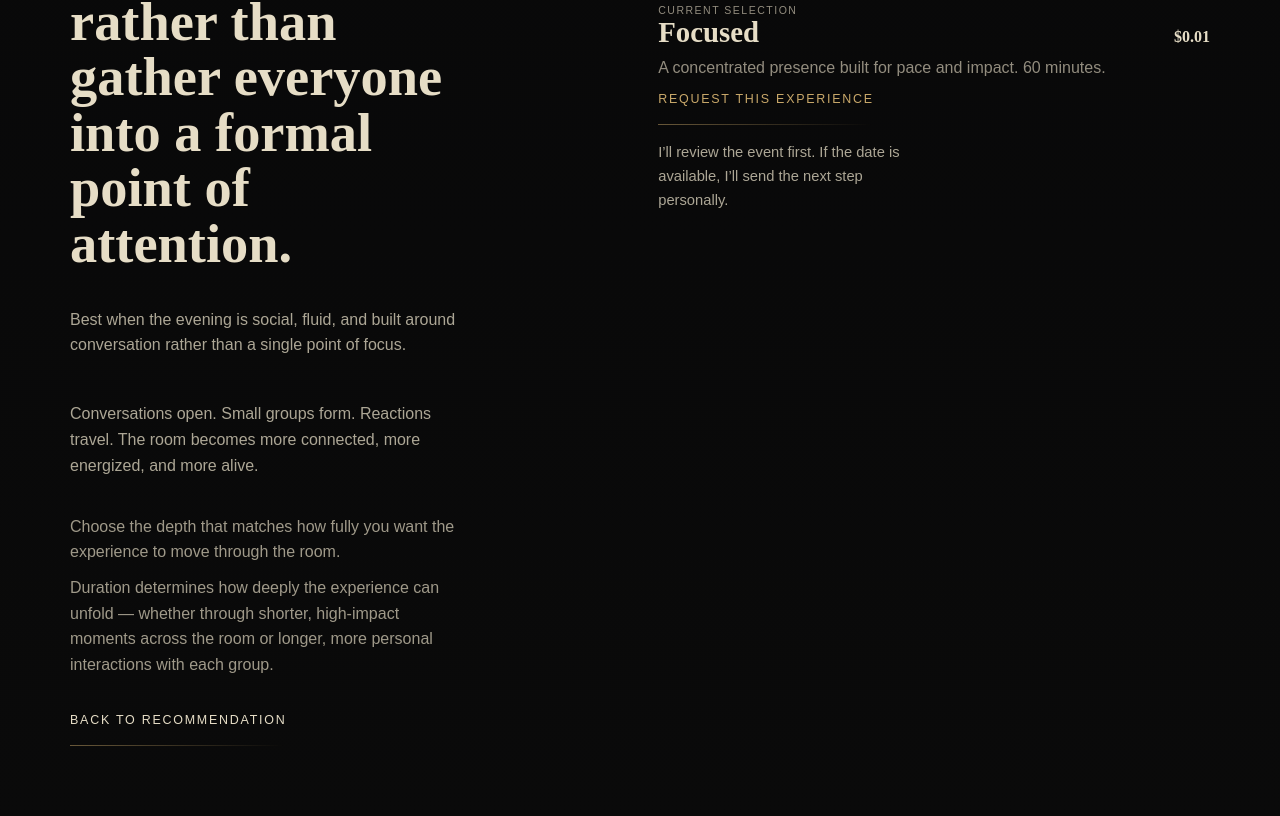
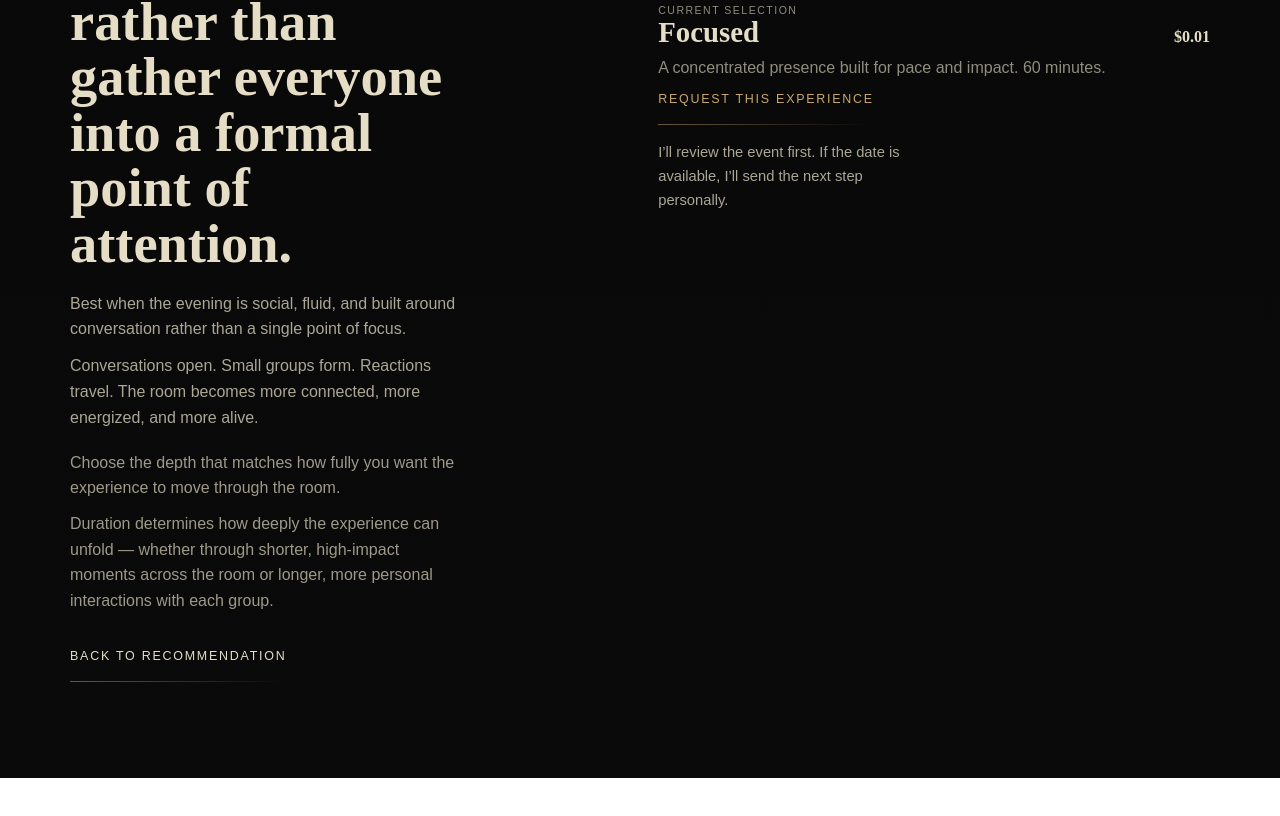
Before and after one commit to chaseellsworthiv-artifice/Artifice-Website, a Next.js app: page /design/close-up in a window 1280 px wide. Shown: the part 963-1779 px from the top of the page. After the commit the page ends 1741 px from the top, so only its background shows below. Built offline with nearby package versions, Linux system fonts and the light colour scheme; a web font is replaced by a local one.

Commit message:
Fix experience detail paragraph spacing

```diff
--- a/components/experience.module.css
+++ b/components/experience.module.css
@@ -359,6 +359,10 @@
   gap: 0.65rem;
 }
 
+.detailNotes p {
+  margin: 0;
+}
+
 .detailSupport {
   margin-top: 1.2rem;
   display: grid;
```
